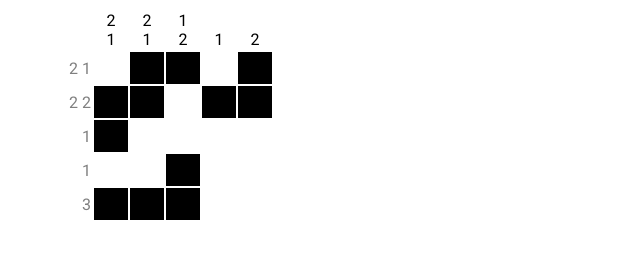
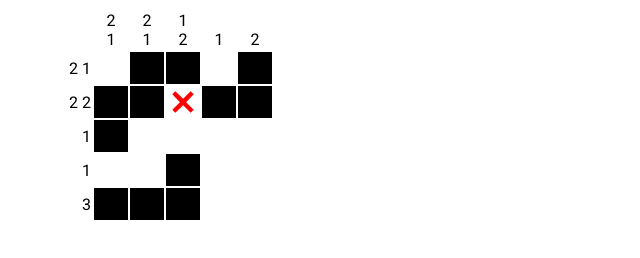
Before and after one commit to Foxite/picross, a plain HTML site: page index.html in a window 1280 px wide. Shown: the full height of the page, 0-640 px from the left. Drawn offline with Linux system fonts and the light colour scheme.

Commit message:
added a red x to marked tiles.

```diff
--- a/index.html
+++ b/index.html
@@ -28,7 +28,7 @@
 <td class="hint horiz"><div class="number">2</div> <div class="number">2</div></td>
 <td class="cell filled"></td>
 <td class="cell filled"></td>
-<td class="cell empty"></td>
+<td class="cell marked"></td>
 <td class="cell filled"></td>
 <td class="cell filled"></td>
 </tr>
--- a/main.css
+++ b/main.css
@@ -1,3 +1,4 @@
+/* Core */
 #container {
 	font-family: Roboto, sans-serif;
 }
@@ -11,6 +12,7 @@
 	height: 2em;
 }
 
+/* Hints */
 #puzzle .hint.vert {
 	width: 2em;
 	vertical-align: bottom;
@@ -31,10 +33,16 @@
 	display: inline;
 }
 
-#puzzle .cell {
-
+#puzzle .hint.incorrect {
+	color: red;
 }
 
+#puzzle .hint.crossed {
+	text-decoration: strikethrough;
+	color: grey;
+}
+
+/* Cells */
 #puzzle .cell.empty {
 	background-color: white;
 }
@@ -44,14 +52,5 @@
 }
 
 #puzzle .cell.marked {
-	background-color: gray;
+	background: url("x.svg") no-repeat center;
 }
-
-#puzzle .incorrect {
-	color: red;
-}
-
-#puzzle .crossed {
-	text-decoration: strikethrough;
-	color: grey;
-}
```
Also changed, not shown: x.svg (added).
